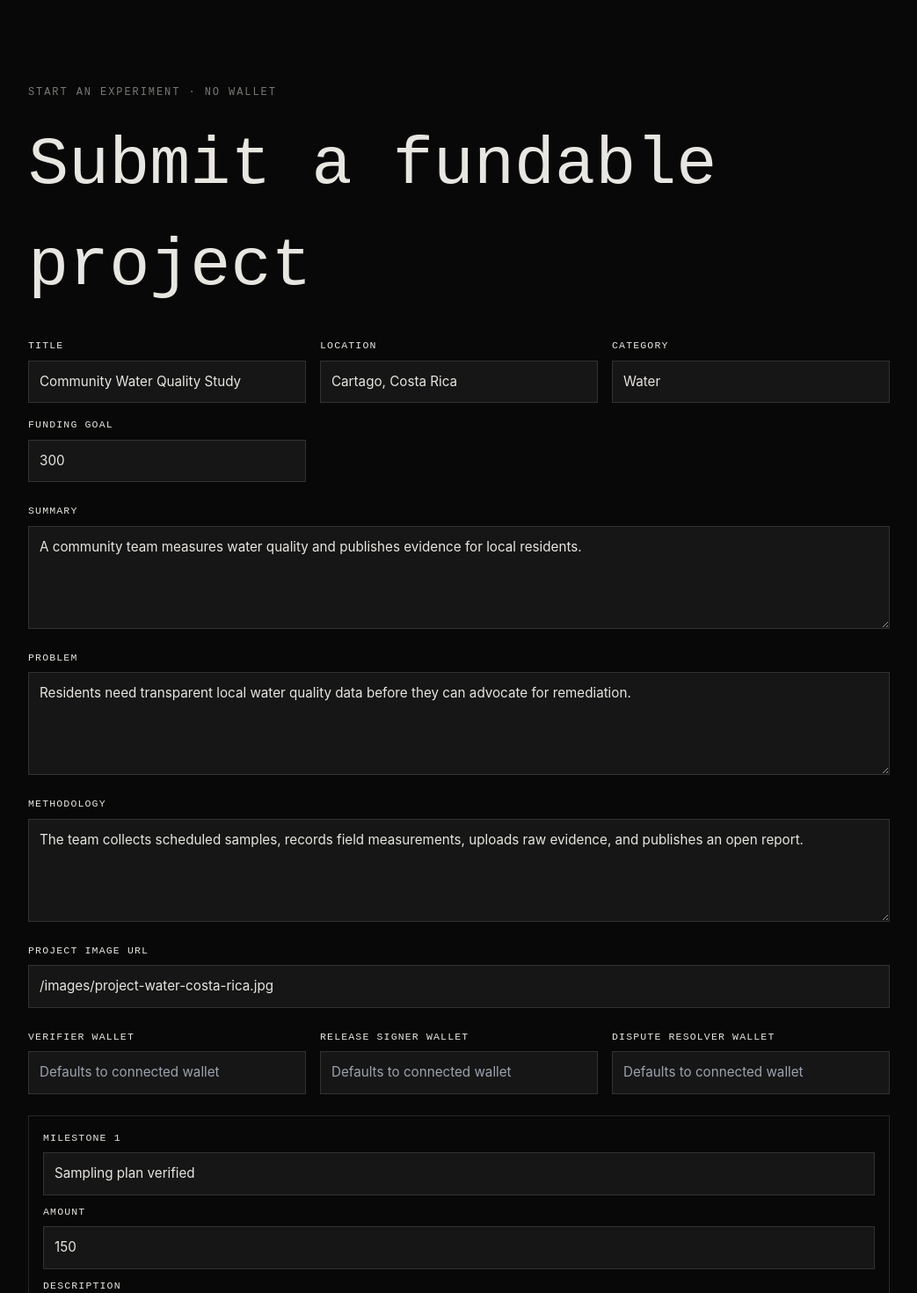
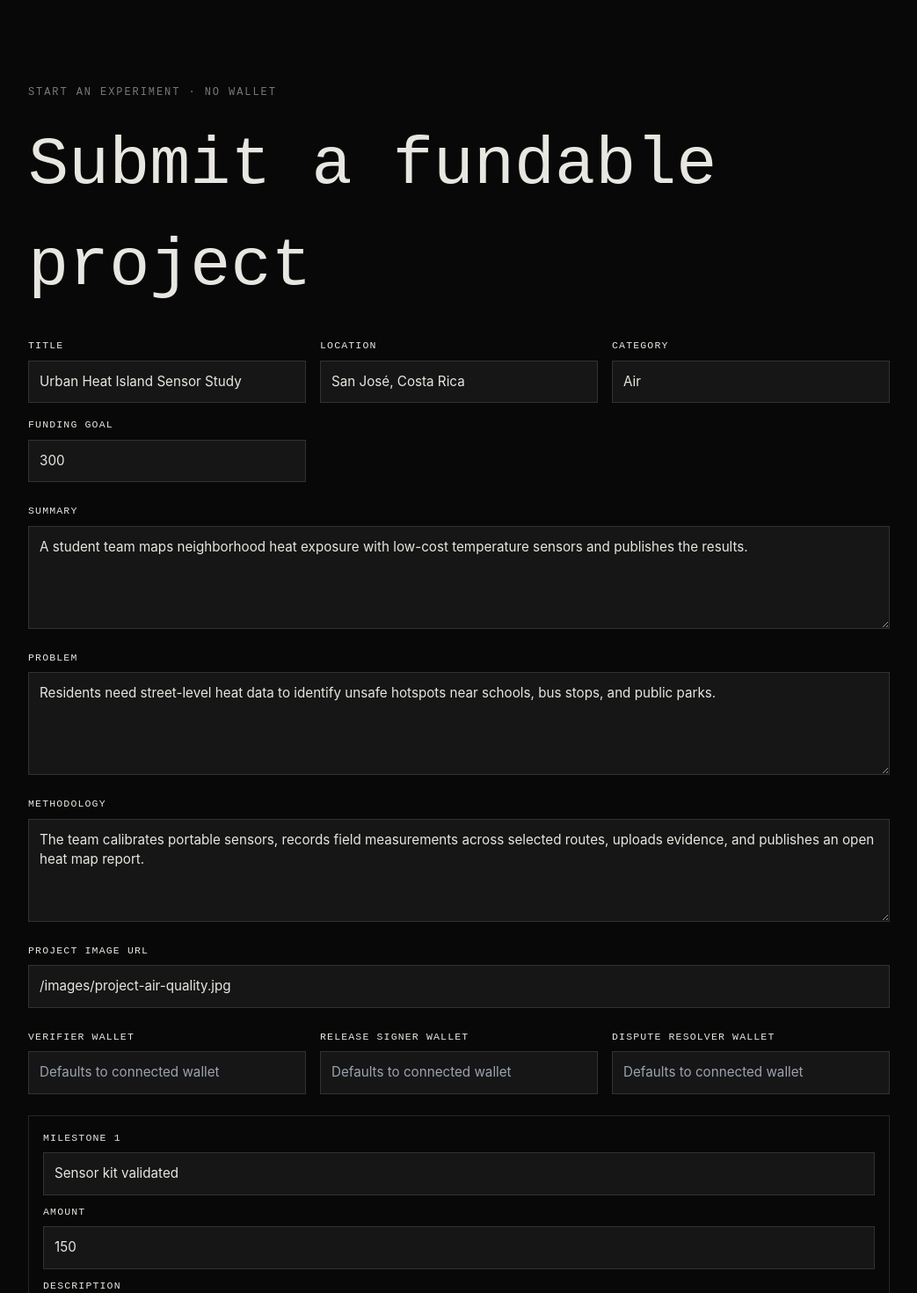
Before and after one commit to bitfalt/trustless-hackathon, a Next.js app: page /experiments/new in a window 1280 px wide. Shown: the top 1470 px of the page at 88% size, without its empty margins (118-1161 px from the left). Built offline with nearby package versions, Linux system fonts and the light colour scheme.

Commit message:
Update demo experiment and footer links

```diff
--- a/src/frontend/config.ts
+++ b/src/frontend/config.ts
@@ -153,11 +153,7 @@ export const footerConfig: FooterConfig = {
     { label: "Community", href: "/#community" },
   ],
   contactHeading: "CONNECT",
-  contactLinks: [
-    { label: "hello@ecoproof.io", href: "mailto:hello@ecoproof.io" },
-    { label: "GitHub", href: "https://github.com/Trustless-Work" },
-    { label: "Viewer", href: "https://viewer.trustlesswork.com/" },
-  ],
+  contactLinks: [],
   copyright: "© 2026 EcoProof",
   creditText: "BUILT FOR PUBLIC GOODS",
 }
--- a/src/frontend/pages/NewExperiment.tsx
+++ b/src/frontend/pages/NewExperiment.tsx
@@ -4,8 +4,8 @@ import { useOpenLabProjects } from '../openlab-projects'
 import { shortWallet, useWallet } from '../wallet'
 
 const initialMilestones = [
-  { title: 'Sampling plan verified', description: 'Verifier reviews the water sampling map, safety checklist, and collection protocol.', amount: 150, deliverables: 'sampling map, safety checklist, collection protocol' },
-  { title: 'Open water report published', description: 'Project team publishes the field dataset, photos, and final community water report.', amount: 150, deliverables: 'field dataset, sample photos, public report' },
+  { title: 'Sensor kit validated', description: 'Verifier reviews the calibration checklist, installation plan, and baseline sensor readings.', amount: 150, deliverables: 'calibration checklist, installation map, baseline readings' },
+  { title: 'Open heat map published', description: 'Project team publishes the field dataset, photos, and public heat-island report.', amount: 150, deliverables: 'temperature dataset, site photos, public heat map report' },
 ]
 
 export default function NewExperiment() {
@@ -14,13 +14,13 @@ export default function NewExperiment() {
   const { reloadProjects } = useOpenLabProjects()
   const [status, setStatus] = useState<string>()
   const [form, setForm] = useState({
-    title: 'Community Water Quality Study',
-    location: 'Cartago, Costa Rica',
-    category: 'Water',
-    summary: 'A community team measures water quality and publishes evidence for local residents.',
-    problem: 'Residents need transparent local water quality data before they can advocate for remediation.',
-    methodology: 'The team collects scheduled samples, records field measurements, uploads raw evidence, and publishes an open report.',
-    imageUrl: '/images/project-water-costa-rica.jpg',
+    title: 'Urban Heat Island Sensor Study',
+    location: 'San José, Costa Rica',
+    category: 'Air',
+    summary: 'A student team maps neighborhood heat exposure with low-cost temperature sensors and publishes the results.',
+    problem: 'Residents need street-level heat data to identify unsafe hotspots near schools, bus stops, and public parks.',
+    methodology: 'The team calibrates portable sensors, records field measurements across selected routes, uploads evidence, and publishes an open heat map report.',
+    imageUrl: '/images/project-air-quality.jpg',
     fundingGoal: 300,
     approverWallet: '',
     releaseSignerWallet: '',
```
Also changed, not shown: 1 other file (tests, documents, lock files or other folders).
